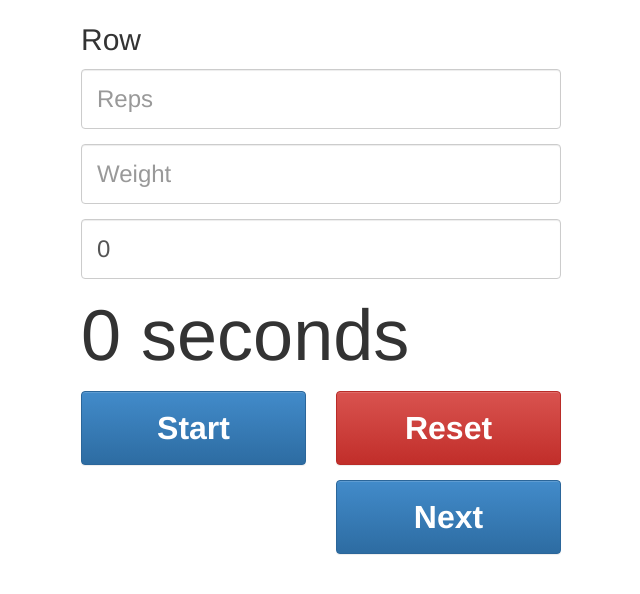
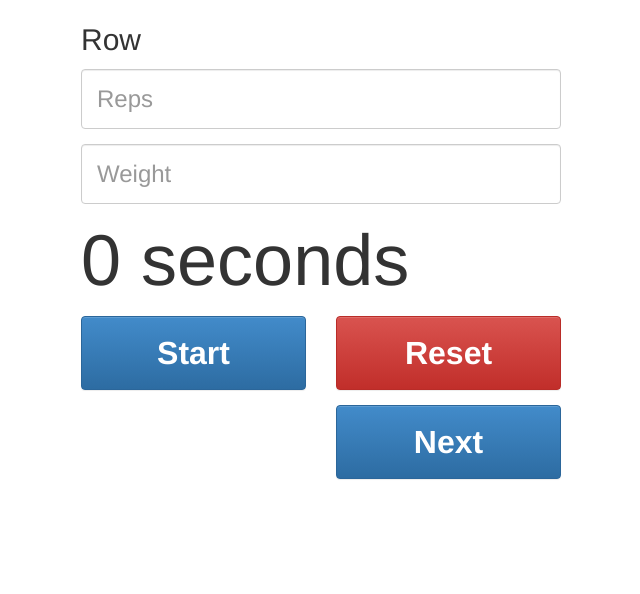
Before and after one commit to cranderveldt/bigfive, a website: page index.html in a window 1280 px wide. Shown: the whole page, without its empty margins (319-959 px from the left). Drawn offline with Linux system fonts and the light colour scheme.

Commit message:
hid the manular time entry

```diff
--- a/index.html
+++ b/index.html
@@ -21,7 +21,7 @@
           <input type="text" class="form-control" placeholder="Weight" ng-model="ex.weight">
         </div>
         <div class="form-group">
-          <input type="number" class="form-control" placeholder="Time" ng-model="ex.time">
+          <input type="number" class="form-control ng-hide" placeholder="Time" ng-model="ex.time">
         </div>
         <div class="timer" ng-bind="convertTimeSecs(ex.time)"></div>
         <div class="form-group">
```
